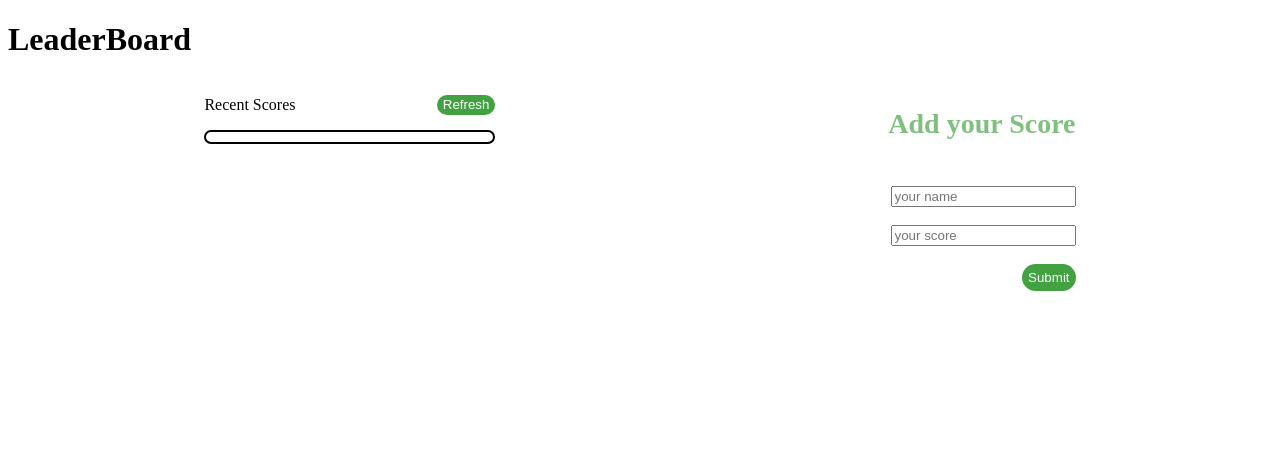
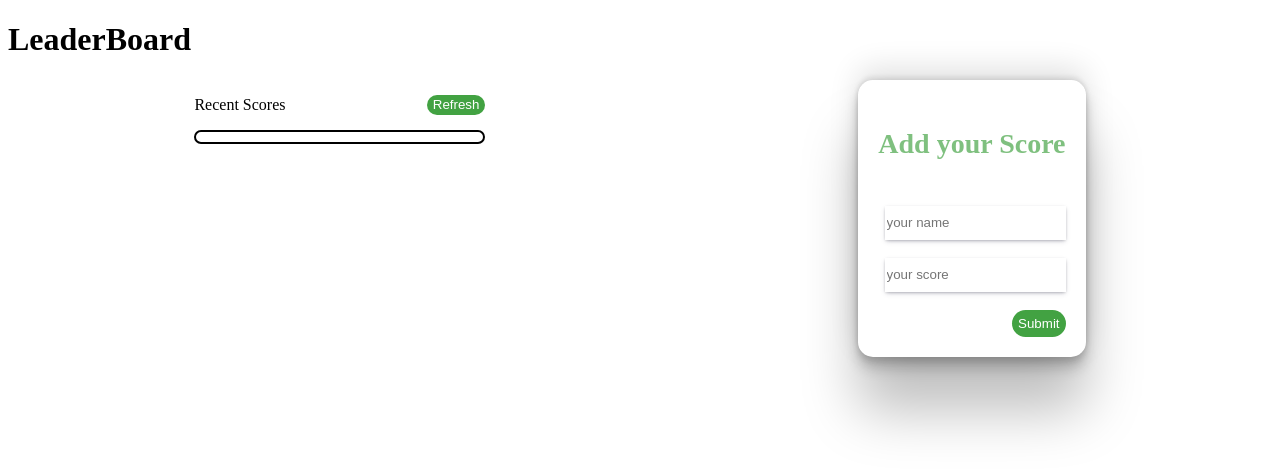
Before and after one commit to KareemWilson/LeaderBoard, a website built with webpack: page src/index.html in a window 1280 px wide. Built offline with nearby package versions, Linux system fonts and the light colour scheme; no server answers.

Commit message:
add some css to form

```diff
--- a/src/style.css
+++ b/src/style.css
@@ -12,6 +12,7 @@
 
 .content-container {
   justify-content: space-around;
+  align-items: flex-start;
 }
 
 .table {
@@ -21,6 +22,9 @@
 .form {
   align-items: end;
   gap: 18px;
+  box-shadow: rgba(0, 0, 0, 0.25) 0px 54px 55px, rgba(0, 0, 0, 0.12) 0px -12px 30px, rgba(0, 0, 0, 0.12) 0px 4px 6px, rgba(0, 0, 0, 0.17) 0px 12px 13px, rgba(0, 0, 0, 0.09) 0px -3px 5px;
+  padding: 20px;
+  border-radius: 15px;
 }
 
 .form-title {
@@ -66,3 +70,9 @@
   background-color: #7fc07f;
   width: 60px;
 }
+
+input {
+  height: 32px;
+    box-shadow: rgb(50 50 93 / 25%) 0px 2px 5px -1px, rgb(0 0 0 / 30%) 0px 1px 3px -1px;
+    border: none;
+}
```
